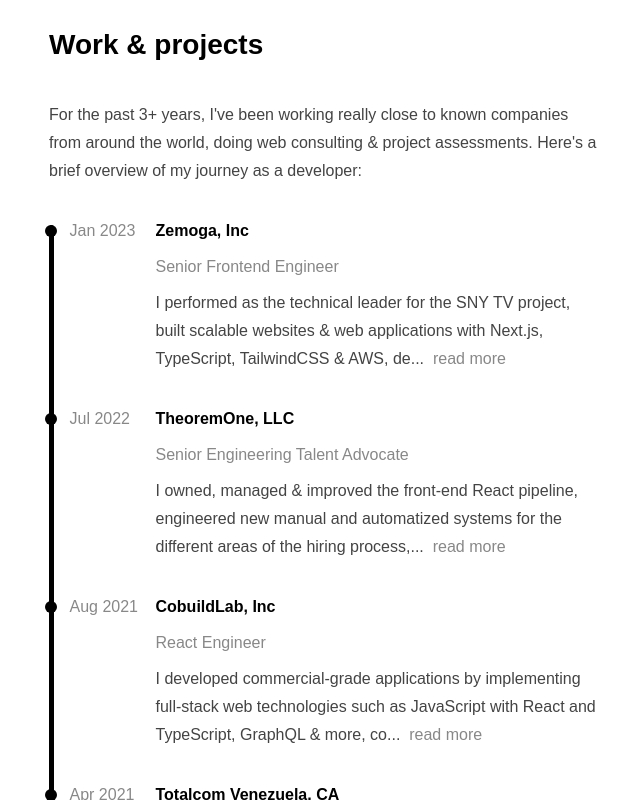
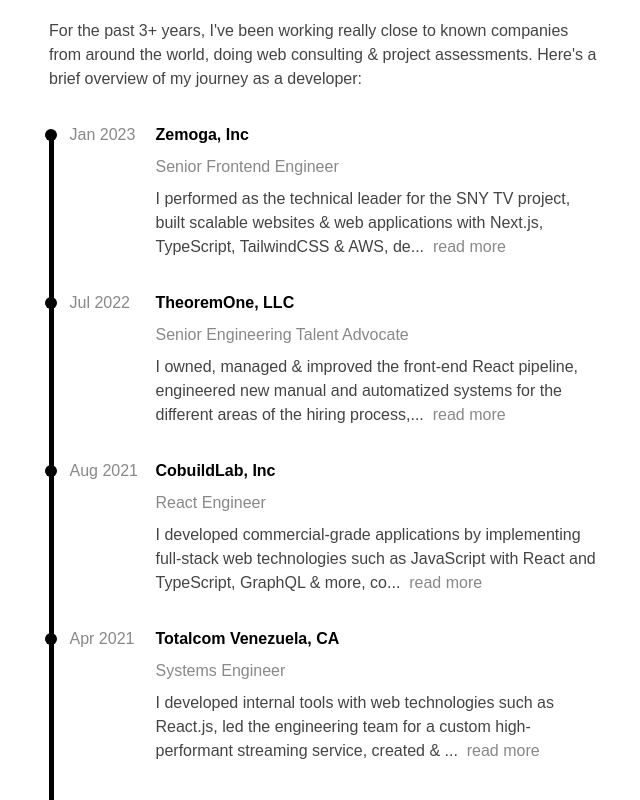
Before and after one commit to gantoreno/portfolio-v2, a Next.js app: page / in a window 1280 px wide. Shown: the part 1040-1840 px from the top of the page, without its empty margins (316-956 px from the left). Built offline with nearby package versions, Linux system fonts and the light colour scheme; a web font is replaced by a local one.

Commit message:
Update line height

```diff
--- a/components/timeline/Timeline.module.css
+++ b/components/timeline/Timeline.module.css
@@ -22,7 +22,7 @@
 .timelineItem::after {
   content: "";
   position: absolute;
-  top: 0.5rem;
+  top: 0.4rem;
   left: -1.516rem;
   width: calc(var(--border-radius) * 2.4);
   height: calc(var(--border-radius) * 2.4);
--- a/styles/globals.css
+++ b/styles/globals.css
@@ -22,7 +22,7 @@
   --transition-duration: 200ms;
   --border-radius: 5px;
   --container-width: 550px;
-  --line-height: 1.75em;
+  --line-height: 1.5em;
   --navbar-height: 86.5px;
 
   --spacing-nano: 0.5rem;
```
